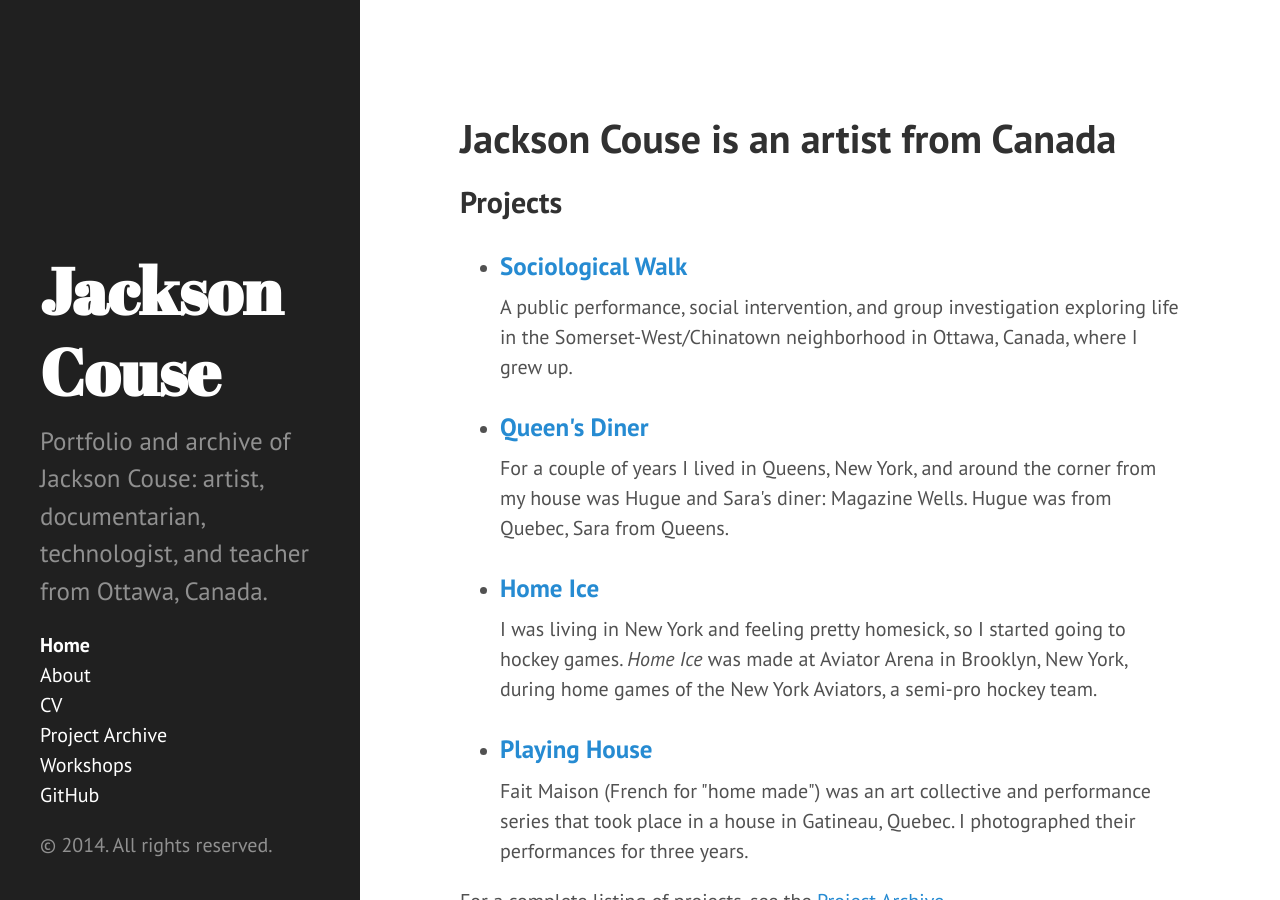
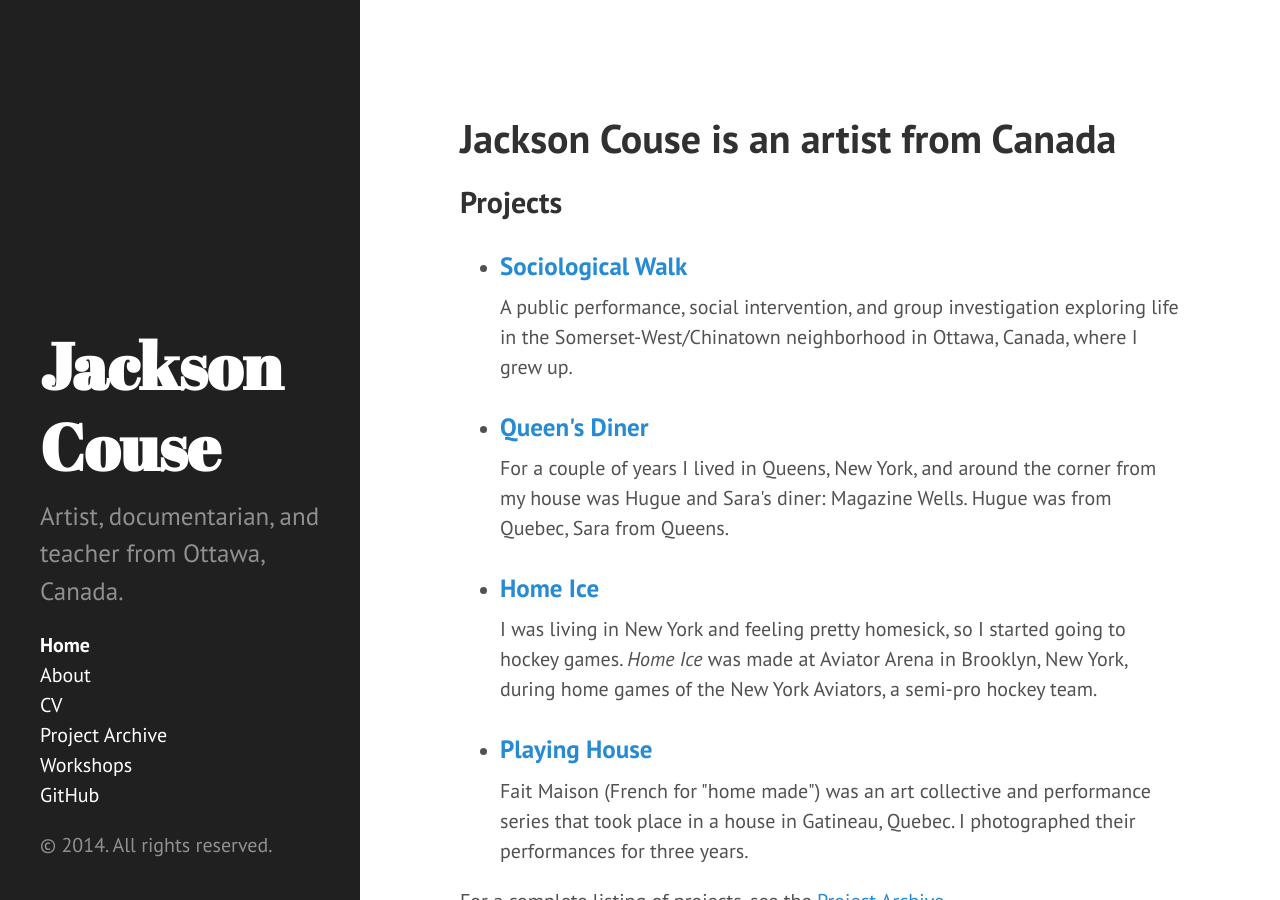
Before and after one commit to jacksoncouse/jacksoncouse.github.io, a Jekyll site: the page built from index.html, in a window 1280 px wide and 900 px high. Built offline with Jekyll 4.4.1, drawn with Linux system fonts in a browser that asks for light colours; Markdown is read by kramdown in place of the engine named in the settings; the list of posts is cut into pages by our own code.

Commit message:
update sidebar

```diff
--- a/_config.yml
+++ b/_config.yml
@@ -8,7 +8,7 @@
 # Setup
 title:            Jackson Couse
 tagline:          'Photographer, artist, documentarian, teacher. Ottawa, Canada'
-description:      'Portfolio and archive of Jackson Couse: artist, documentarian, technologist, and teacher from Ottawa, Canada. '
+description:      'Artist, documentarian, and teacher from Ottawa, Canada. '
 url:              http://couse.ca
 baseurl:          '/'
 paginate:         5
--- a/_includes/sidebar.html
+++ b/_includes/sidebar.html
@@ -26,7 +26,7 @@
         {% endif %}
       {% endfor %}
 
-      <li class="sidebar-nav-item"><a href="{{ site.github }}">GitHub</a></li>
+      <li class="sidebar-nav-item"><a href="{{ site.github.repo }}">GitHub</a></li>
     </ul>
 
     <p>&copy; {{ site.time | date: '%Y' }}. All rights reserved.</p>
```
